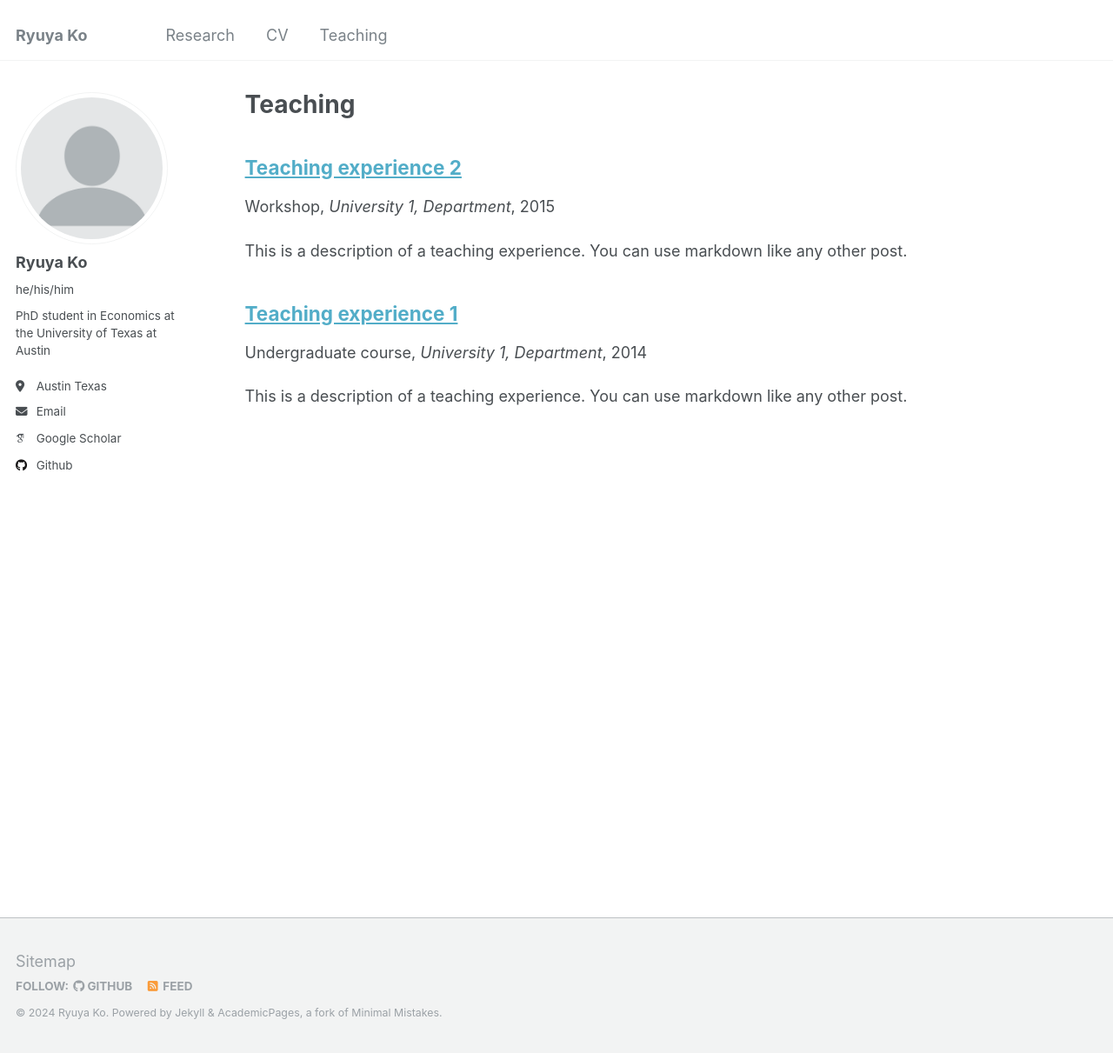
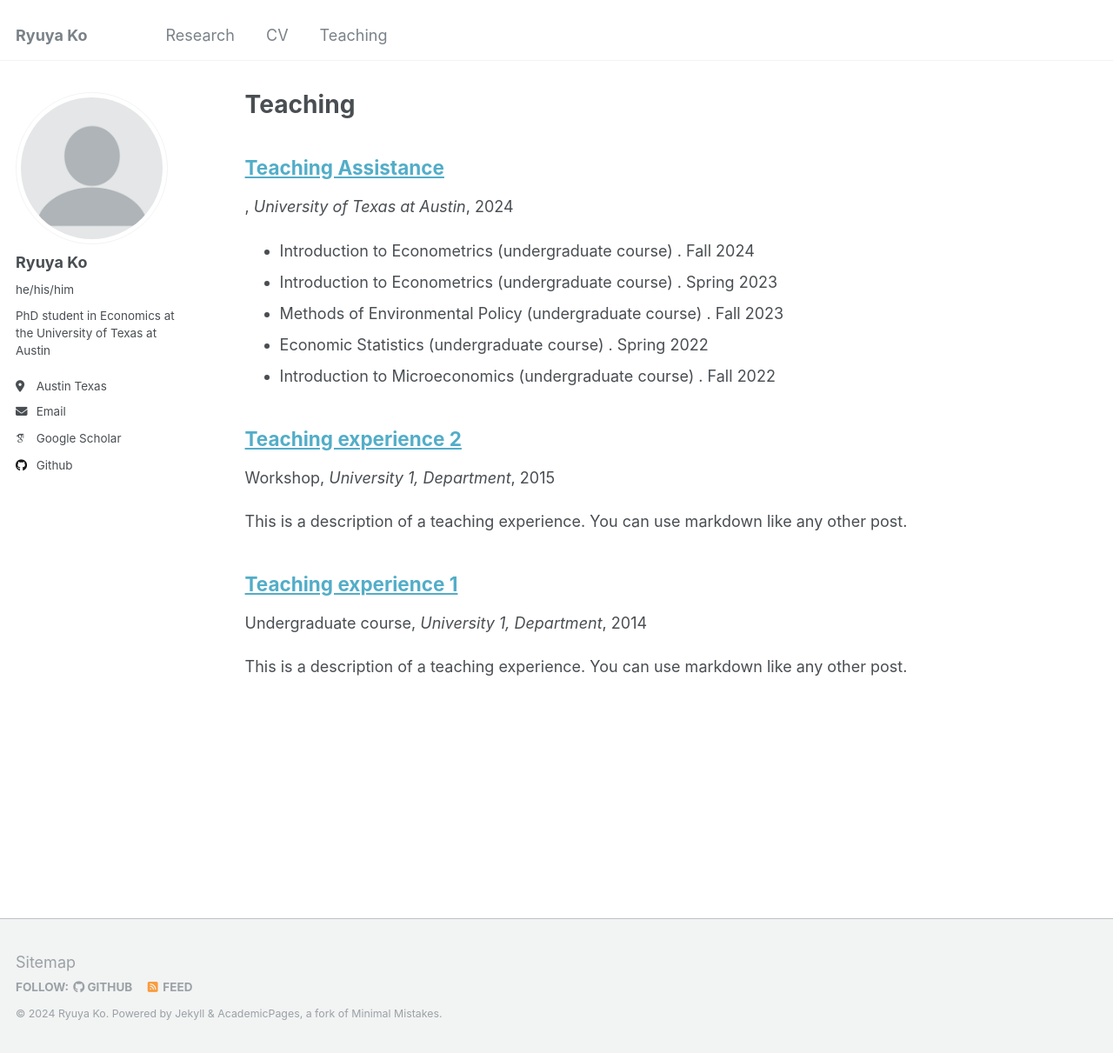
Before and after one commit to ryuya-ko/ryuya-ko.github.io, a Jekyll site: the page built from _pages/teaching.html, in a window 1280 px wide and 1211 px high. Shown: the whole window at 87% size. Built offline with Jekyll 4.4.1, drawn with Linux system fonts in a browser that asks for light colours; some web fonts are replaced; a file with an impossible date is left out.

Commit message:
modify the date for TA page

```diff
--- a/_teaching/ut_austin_ta.md
+++ b/_teaching/ut_austin_ta.md
@@ -4,7 +4,7 @@ collection: teaching
 # type: "Undergraduate course"
 permalink: /teaching/ut_austin_ta
 venue: "University of Texas at Austin"
-date: 2022-Present
+date: 2024-09-28
 location: "Austin, Country"
 ---
 
```
